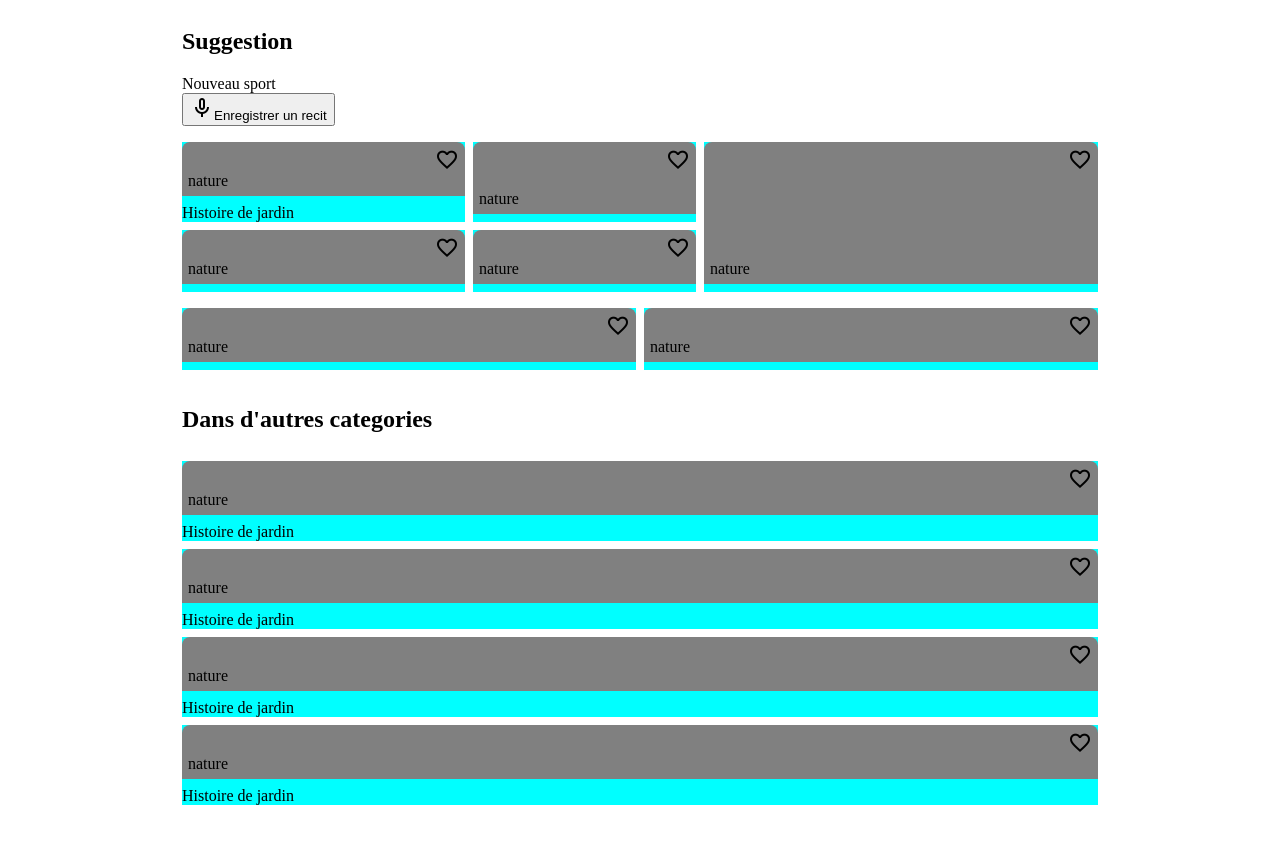
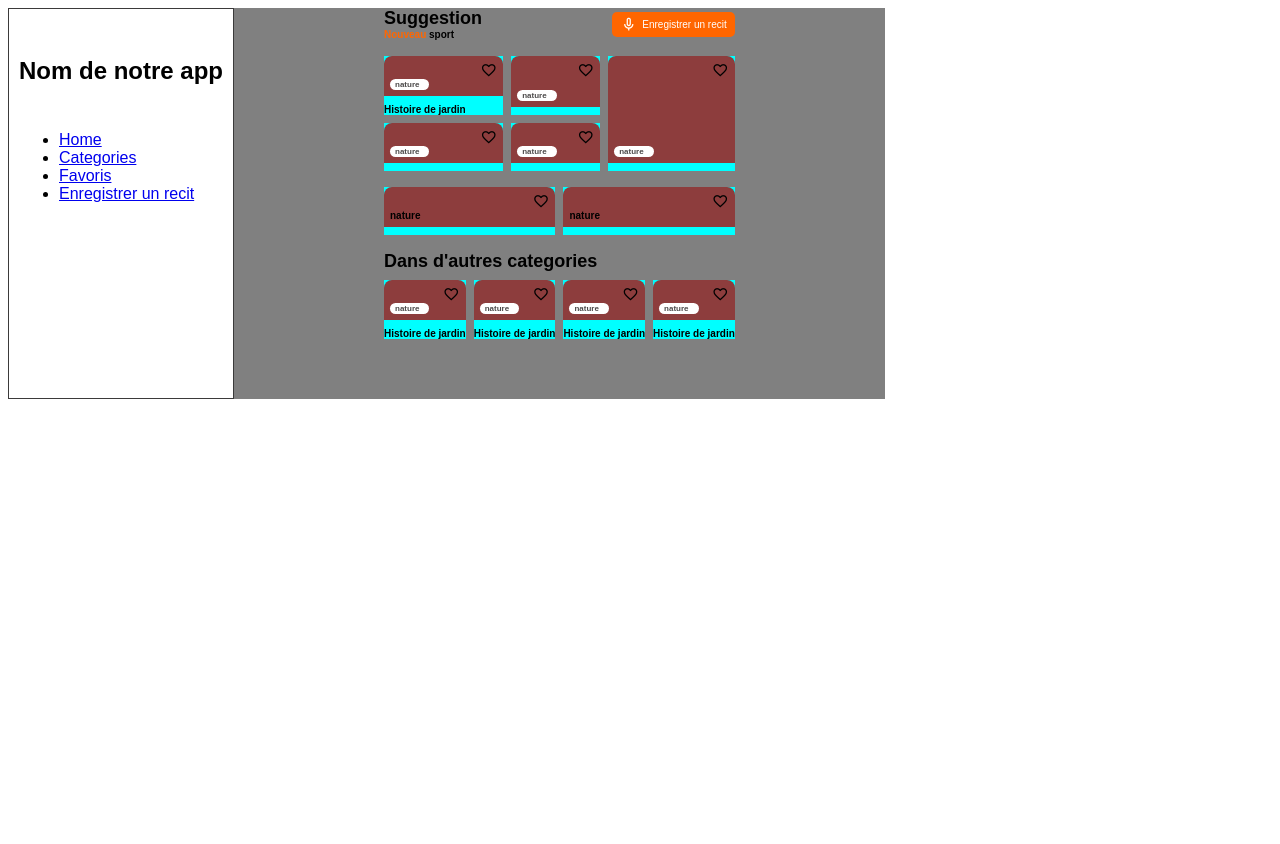
Before and after one commit to Wingolf11/EX_Semantic, a plain HTML site: page index.html in a window 1280 px wide. After the commit the page ends 800 px from the top, so only its background shows below. Drawn offline with nearby package versions, Linux system fonts and the light colour scheme; a web font is replaced by a local one.

Commit message:
Making aside

```diff
--- a/index.html
+++ b/index.html
@@ -19,16 +19,30 @@
     <title>Exercice</title>
   </head>
   <body>
-    <aside></aside>
+    <div class="wrapper">
+      <aside>
+        <div class="app-name-container">
+          <img src="" aria-label="app-name" />
+          <h1 id="app-name" aria-hidden="true">Nom de notre app</h1>
+        </div>
+        <nav>
+          <ul>
+            <li><a href="/">Home</a></li>
+            <li><a href="/">Categories</a></li>
+            <li><a href="/">Favoris</a></li>
+            <li><a href="/">Enregistrer un recit</a></li>
+          </ul>
+        </nav>
+      </aside>
       <main>
         <header></header>
         <div class="main-content">
           <div class="title-btn">
-          <div>
+            <div class="titles">
               <h2>Suggestion</h2>
-            <p><span>Nouveau</span> sport</p>
+              <p><span class="orange-color">Nouveau</span> sport</p>
             </div>
-          <button>
+            <button class="enregistrer-btn">
               <span class="material-symbols-outlined"> mic </span>Enregistrer un
               recit
             </button>
@@ -40,7 +54,9 @@
                   <div class="like-icon">
                     <span class="material-symbols-outlined"> favorite </span>
                   </div>
-                <p>nature</p>
+                  <div class="genre-container">
+                    <p class="genre">nature</p>
+                  </div>
                 </div>
                 <p>Histoire de jardin</p>
               </article>
@@ -49,7 +65,9 @@
                   <div class="like-icon">
                     <span class="material-symbols-outlined"> favorite </span>
                   </div>
-                <p>nature</p>
+                  <div class="genre-container">
+                    <p class="genre">nature</p>
+                  </div>
                 </div>
                 <div></div>
               </article>
@@ -58,7 +76,9 @@
                   <div class="like-icon">
                     <span class="material-symbols-outlined"> favorite </span>
                   </div>
-                <p>nature</p>
+                  <div class="genre-container">
+                    <p class="genre">nature</p>
+                  </div>
                 </div>
                 <div></div>
               </article>
@@ -67,7 +87,9 @@
                   <div class="like-icon">
                     <span class="material-symbols-outlined"> favorite </span>
                   </div>
-                <p>nature</p>
+                  <div class="genre-container">
+                    <p class="genre">nature</p>
+                  </div>
                 </div>
                 <div></div>
               </article>
@@ -76,7 +98,9 @@
                   <div class="like-icon">
                     <span class="material-symbols-outlined"> favorite </span>
                   </div>
-                <p>nature</p>
+                  <div class="genre-container">
+                    <p class="genre">nature</p>
+                  </div>
                 </div>
                 <div></div>
               </article>
@@ -104,12 +128,15 @@
           </section>
           <section class="autres">
             <h2>Dans d'autres categories</h2>
+            <div class="content">
               <article class="card">
                 <div class="img-card">
                   <div class="like-icon">
                     <span class="material-symbols-outlined"> favorite </span>
                   </div>
-              <p>nature</p>
+                  <div class="genre-container">
+                    <p class="genre">nature</p>
+                  </div>
                 </div>
                 <p>Histoire de jardin</p>
               </article>
@@ -118,7 +145,9 @@
                   <div class="like-icon">
                     <span class="material-symbols-outlined"> favorite </span>
                   </div>
-              <p>nature</p>
+                  <div class="genre-container">
+                    <p class="genre">nature</p>
+                  </div>
                 </div>
                 <p>Histoire de jardin</p>
               </article>
@@ -127,7 +156,9 @@
                   <div class="like-icon">
                     <span class="material-symbols-outlined"> favorite </span>
                   </div>
-              <p>nature</p>
+                  <div class="genre-container">
+                    <p class="genre">nature</p>
+                  </div>
                 </div>
                 <p>Histoire de jardin</p>
               </article>
@@ -136,13 +167,17 @@
                   <div class="like-icon">
                     <span class="material-symbols-outlined"> favorite </span>
                   </div>
-              <p>nature</p>
+                  <div class="genre-container">
+                    <p class="genre">nature</p>
+                  </div>
                 </div>
                 <p>Histoire de jardin</p>
               </article>
+            </div>
           </section>
         </div>
         <footer></footer>
       </main>
+    </div>
   </body>
 </html>
--- a/style.css
+++ b/style.css
@@ -1,8 +1,61 @@
-div.main-content {
+:root {
+  --main-background-color: gray;
+  --secondary-background-color: white;
+  --terciary-background-color: rgb(255, 102, 0);
+  --border-color: rgb(59, 58, 58);
+  --text-primaire: black;
+  --text-secondaire: rgb(75, 73, 73);
+  --text-orange: rgb(255, 102, 0);
+  /*   --card-background-image: ;
+ */
+  font-family: "Elms sans", sans-serif;
+}
+
+div.wrapper {
+    display: flex;
+    flex-direction: row;
+}
+
+aside {
     display: flex;
     flex-direction: column;
-    gap: 16px;
-    padding: 0px 174px 60px 174px;
+    gap: 10px;
+    padding: 10px;
+    border: solid 1px var(--border-color);
+}
+
+div.main-content {
+  display: flex;
+  flex-direction: column;
+  gap: 16px;
+  background-color: var(--main-background-color);
+  padding: 0px 150px 60px 150px;
+}
+
+div.title-btn {
+  display: flex;
+  flex-direction: row;
+  justify-content: space-between;
+  align-items: center;
+}
+
+h2 {
+  margin: 0%;
+  font-size: 18px;
+}
+
+button.enregistrer-btn {
+  display: flex;
+  flex-direction: row;
+  gap: 5px;
+  align-items: center;
+  padding: 4px 8px;
+  border: unset;
+  border-radius: 5px;
+  font-size: 10px;
+  color: var(--secondary-background-color);
+  background-color: var(--terciary-background-color);
+  height: fit-content;
 }
 
 section.suggestion {
@@ -36,8 +89,36 @@ section.autres {
   gap: 8px;
 }
 
+section.autres div.content {
+  display: flex;
+  flex-direction: row;
+  gap: 8px;
+}
+
+.material-symbols-outlined {
+  font-size: 17px;
+}
+
+.orange-color {
+  color: var(--text-orange);
+}
+
 p {
   margin: 0%;
+  font-size: 10px;
+  font-weight: 600;
+}
+
+div.genre-container {
+  background-color: var(--secondary-background-color);
+  padding: 1px 10px 1px 5px;
+  width: fit-content;
+  border-radius: 16px;
+}
+p.genre {
+  width: fit-content;
+  font-size: 8px;
+  color: var(--text-secondaire);
 }
 
 article.card {
@@ -54,7 +135,7 @@ article.card {
   justify-content: space-between;
   border-radius: 8px 8px 0px 0px;
   padding: 6px;
-  background-color: gray;
+  background-color: rgb(141, 61, 61);
 }
 
 div.like-icon {
```
Lines whose indentation alone changed are shown as unchanged.
